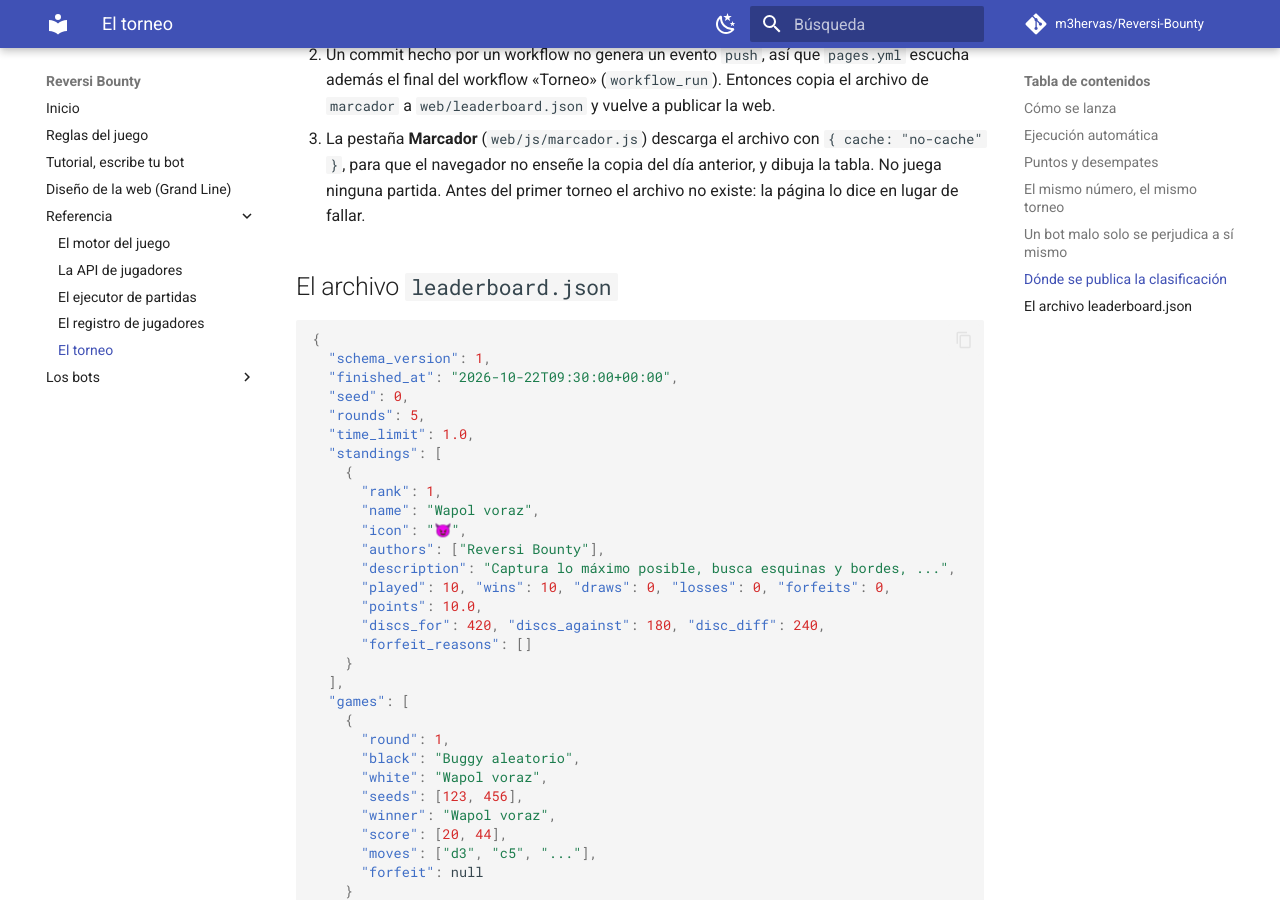
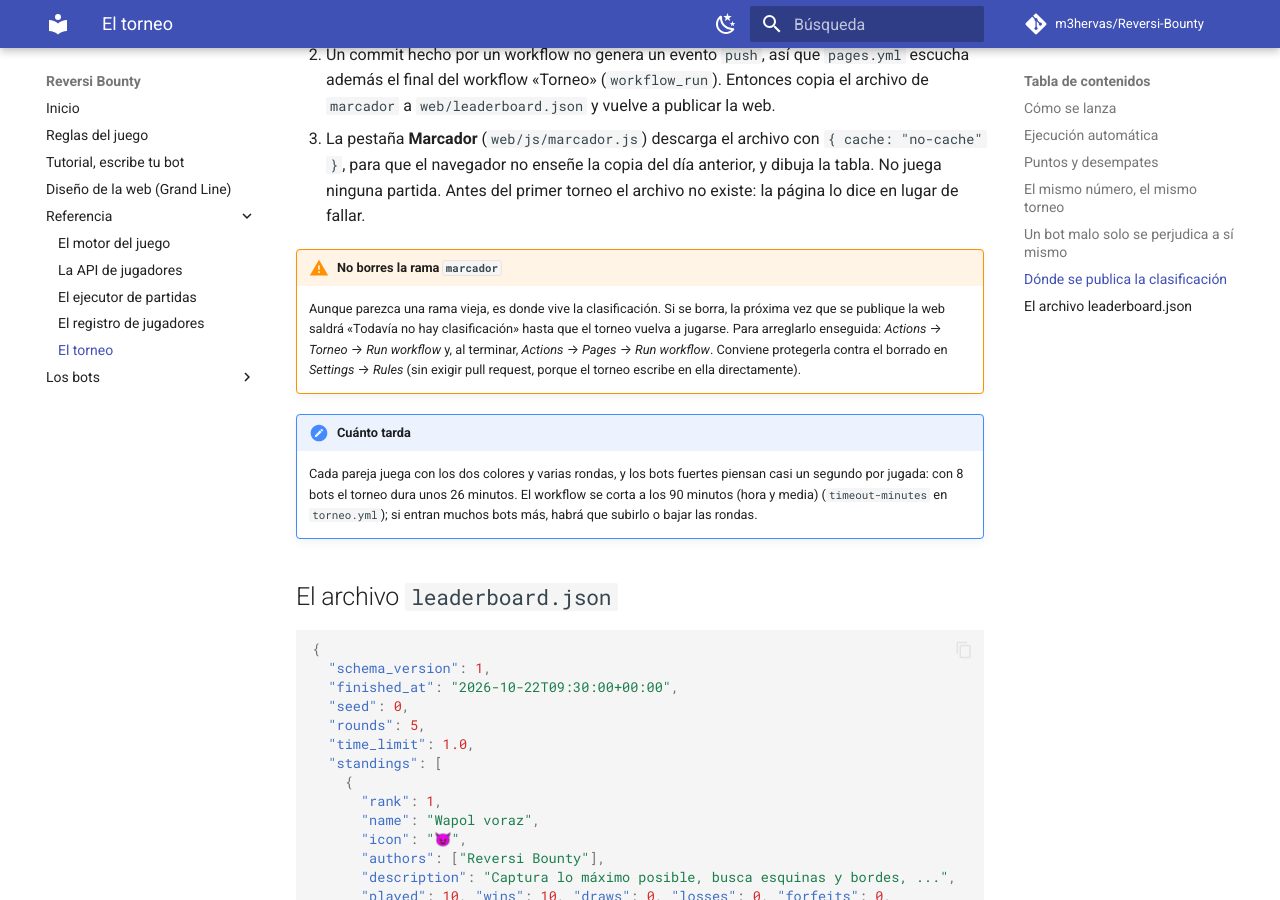
Before and after one commit to m3hervas/Reversi-Bounty, an MkDocs documentation site: the page built from docs/referencia/torneo.md, in a window 1280 px wide and 900 px high, scrolled down 3097 px. Built offline with MkDocs 1.6.1 and Material for MkDocs 9.7.7, drawn with Linux system fonts in a browser that asks for light colours; comment, search, counter and statistics services are not loaded.

Commit message:
Da al torneo hora y media y avisa de no borrar la rama marcador (#38)

````diff
--- a/docs/referencia/torneo.md
+++ b/docs/referencia/torneo.md
@@ -110,6 +110,18 @@ que nadie intervenga:
    que el navegador no enseñe la copia del día anterior, y dibuja la tabla. No juega ninguna partida.
    Antes del primer torneo el archivo no existe: la página lo dice en lugar de fallar.
 
+!!! warning "No borres la rama `marcador`"
+    Aunque parezca una rama vieja, es donde vive la clasificación. Si se borra, la próxima vez que se
+    publique la web saldrá «Todavía no hay clasificación» hasta que el torneo vuelva a jugarse. Para
+    arreglarlo enseguida: *Actions* → *Torneo* → *Run workflow* y, al terminar, *Actions* → *Pages* →
+    *Run workflow*. Conviene protegerla contra el borrado en *Settings* → *Rules* (sin exigir pull
+    request, porque el torneo escribe en ella directamente).
+
+!!! note "Cuánto tarda"
+    Cada pareja juega con los dos colores y varias rondas, y los bots fuertes piensan casi un segundo
+    por jugada: con 8 bots el torneo dura unos 26 minutos. El workflow se corta a los 90 minutos (hora y media)
+    (`timeout-minutes` en `torneo.yml`); si entran muchos bots más, habrá que subirlo o bajar las rondas.
+
 ## El archivo `leaderboard.json`
 
 ```json
````
Also changed, not shown: 2 other files.
